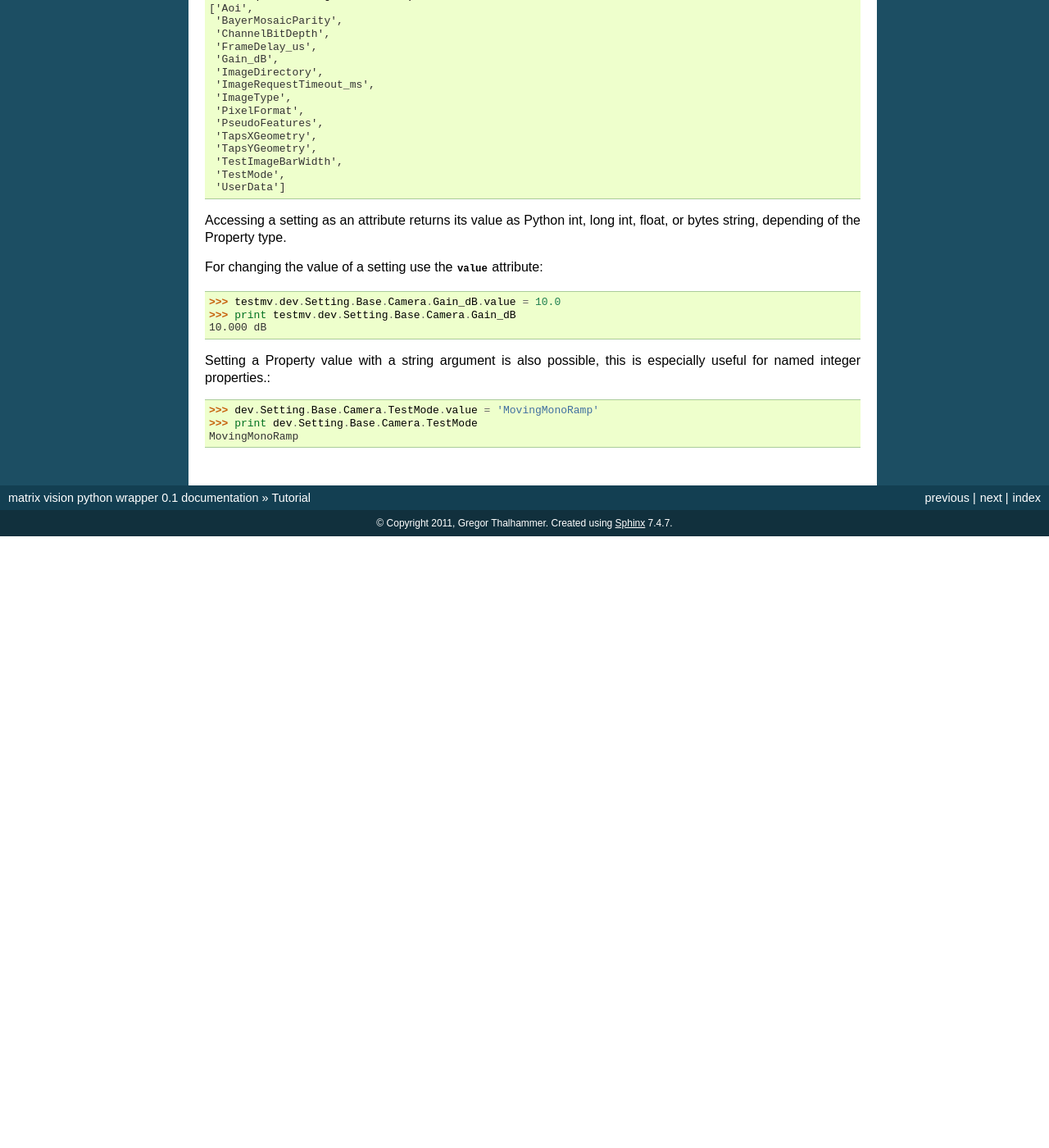
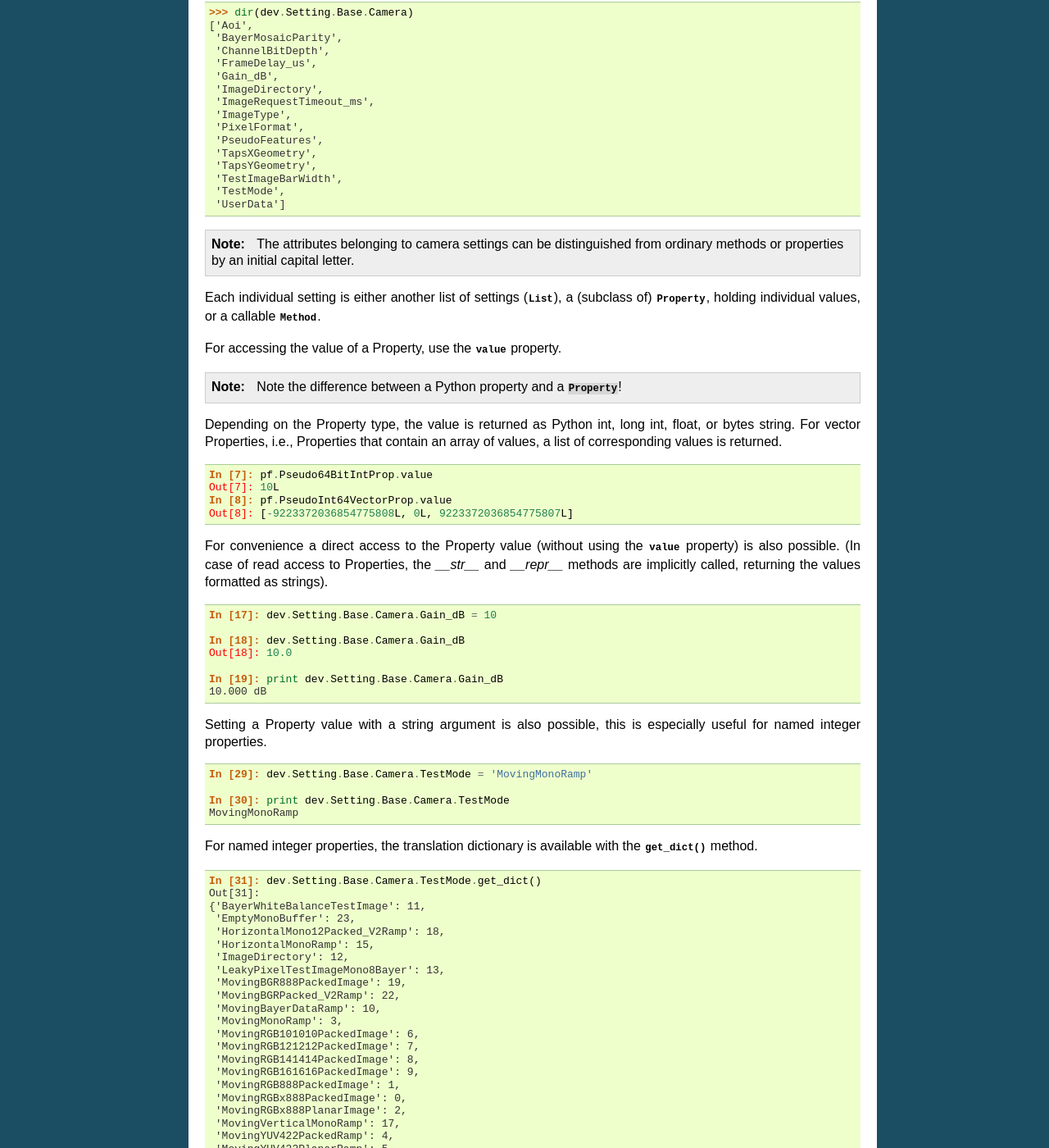
Before and after one commit to geggo/MVacquire, a Sphinx documentation site: the page built from docs/tutorial.rst, in a window 1280 px wide and 1400 px high, scrolled down 1431 px. Shown: the whole window at 82% size. Built offline with Sphinx 7.4.7, drawn with Linux system fonts in a browser that asks for light colours; before the commit the page ends 2085 px from its top, so only the background shows below that; some of the changed text lies outside the part shown.

Commit message:
extended documentation

```diff
--- a/docs/ref.rst
+++ b/docs/ref.rst
@@ -2,7 +2,7 @@ API reference
 =============
 
 .. automodule:: mv
-   :members: DeviceManager, Device, ImageResult, Component, List, Property, Method
+   :members: DeviceManager, Device, ImageResult, Component, List, Property, PropertyInt, Method
    :undoc-members:
 
 .. autoclass:: DeviceManager
--- a/docs/tutorial.rst
+++ b/docs/tutorial.rst
@@ -1,7 +1,10 @@
 Tutorial
 ========
 
-The mv extension is designed to provide a very pythonic interface, such that it can be easily used in an interactive environment like an IPython shell.
+The mvacquire modul offers a simple interface for image acquisition
+with hardware from matrix-vision. It is designed to provide a very
+pythonic interface, such that it can be easily used in an interactive
+environment like an IPython shell.
 
 Initialization
 ~~~~~~~~~~~~~~
@@ -52,8 +55,8 @@ After an image has been acquired (or an timeout elapsed), the request
 object is moved to the 'result queue'. To get a
 :py:class:`~mv.ImageResult` object, use
 :py:meth:`~mv.Device.get_image`. This call blocks until a result is
-available, or raises an :py:exc:`~mv.MVTimeoutError` if a given timeout
-has elapsed without a result getting ready.
+available, or raises an :py:exc:`~mv.MVTimeoutError` if a given
+timeout has elapsed without a result getting ready.
 
 To actually get the image data, use
 :py:meth:`~mv.ImageResult.get_buffer`. This returns a `memoryview`
@@ -74,8 +77,8 @@ by get_image if you are done. A minimal command sequence might would be:
    img = np.asarray(buf)
 
 
-Changing camera settings
-~~~~~~~~~~~~~~~~~~~~~~~~
+Accessing camera settings
+~~~~~~~~~~~~~~~~~~~~~~~~~
 
 *All* available settings (also called a :py:class:`~mv.Property`) are
 organized in a tree like structure. They are accessible as attributes
@@ -107,24 +110,89 @@ settings with `dir`
      'UserData']
 
 
-.. :note:
+.. note::
 
    The attributes belonging to camera settings can be distinguished
    from ordinary methods or properties by an initial capital letter.
 
-Accessing a setting as an attribute returns its value as Python int,
-long int, float, or bytes string, depending of the Property type.
+Each individual setting is either another list of settings
+(:py:class:`~mv.List`), a (subclass of) :py:class:`~mv.Property`, holding individual
+values, or a callable :py:class:`~mv.Method`.
 
-For changing the value of a setting use the
-:py:attr:`~mv.Property.value` attribute::
 
-   >>> testmv.dev.Setting.Base.Camera.Gain_dB.value = 10.0
-   >>> print testmv.dev.Setting.Base.Camera.Gain_dB
-   10.000 dB
+For accessing the value of a Property, use the
+:py:attr:`~mv.Property.value` property.
+
+.. note::
+
+   Note the difference between a Python property and a :py:class:`~mv.Property`!
+
+Depending on the Property type, the value is returned as Python
+int, long int, float, or bytes string. For vector Properties, i.e.,
+Properties that contain an array of values, a list of corresponding
+values is returned.
+
+.. sourcecode:: ipython
+
+    In [7]: pf.Pseudo64BitIntProp.value
+    Out[7]: 10L
+    In [8]: pf.PseudoInt64VectorProp.value
+    Out[8]: [-9223372036854775808L, 0L, 9223372036854775807L]
+
+For convenience a direct access to the Property value (without using
+the :py:attr:`~mv.Property.value` property) is also possible. (In case
+of read access to Properties, the `__str__` and `__repr__` methods are
+implicitly called, returning the values formatted as strings).
+
+.. sourcecode:: ipython
+
+    In [17]: dev.Setting.Base.Camera.Gain_dB = 10
+
+    In [18]: dev.Setting.Base.Camera.Gain_dB
+    Out[18]: 10.0
+
+    In [19]: print dev.Setting.Base.Camera.Gain_dB
+    10.000 dB
+
 
 Setting a Property value with a string argument is also possible, this
-is especially useful for named integer properties.::
+is especially useful for named integer properties.
 
-   >>> dev.Setting.Base.Camera.TestMode.value = 'MovingMonoRamp'
-   >>> print dev.Setting.Base.Camera.TestMode
+.. sourcecode:: ipython
+
+   In [29]: dev.Setting.Base.Camera.TestMode = 'MovingMonoRamp'
+
+   In [30]: print dev.Setting.Base.Camera.TestMode
    MovingMonoRamp
+
+For named integer properties, the translation dictionary is available
+with the :py:meth:`~mv.PropertyInt.get_dict` method.
+
+.. sourcecode:: ipython
+
+   In [31]: dev.Setting.Base.Camera.TestMode.get_dict()
+   Out[31]:
+   {'BayerWhiteBalanceTestImage': 11,
+    'EmptyMonoBuffer': 23,
+    'HorizontalMono12Packed_V2Ramp': 18,
+    'HorizontalMonoRamp': 15,
+    'ImageDirectory': 12,
+    'LeakyPixelTestImageMono8Bayer': 13,
+    'MovingBGR888PackedImage': 19,
+    'MovingBGRPacked_V2Ramp': 22,
+    'MovingBayerDataRamp': 10,
+    'MovingMonoRamp': 3,
+    'MovingRGB101010PackedImage': 6,
+    'MovingRGB121212PackedImage': 7,
+    'MovingRGB141414PackedImage': 8,
+    'MovingRGB161616PackedImage': 9,
+    'MovingRGB888PackedImage': 1,
+    'MovingRGBx888PackedImage': 0,
+    'MovingRGBx888PlanarImage': 2,
+    'MovingVerticalMonoRamp': 17,
+    'MovingYUV422PackedRamp': 4,
+    'MovingYUV422PlanarRamp': 5,
+    'MovingYUV422_UYVYPackedRamp': 14,
+    'MovingYUV444PackedRamp': 20,
+    'MovingYUV444_UYVPackedRamp': 21,
+    'VerticalMonoRamp': 16}
```
